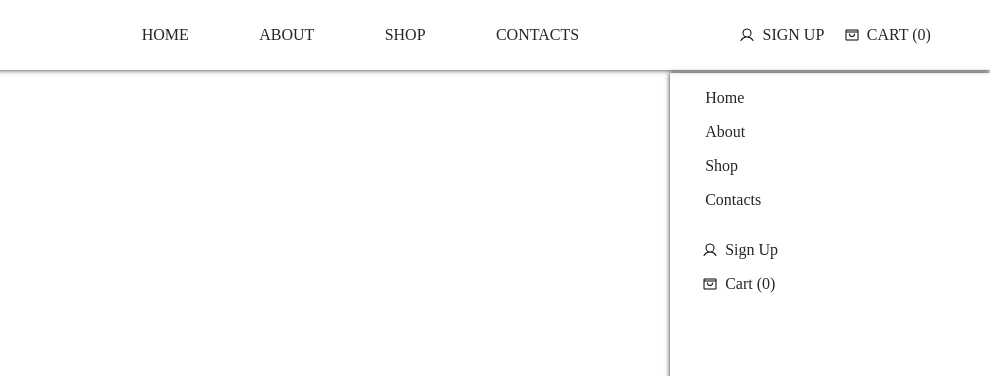
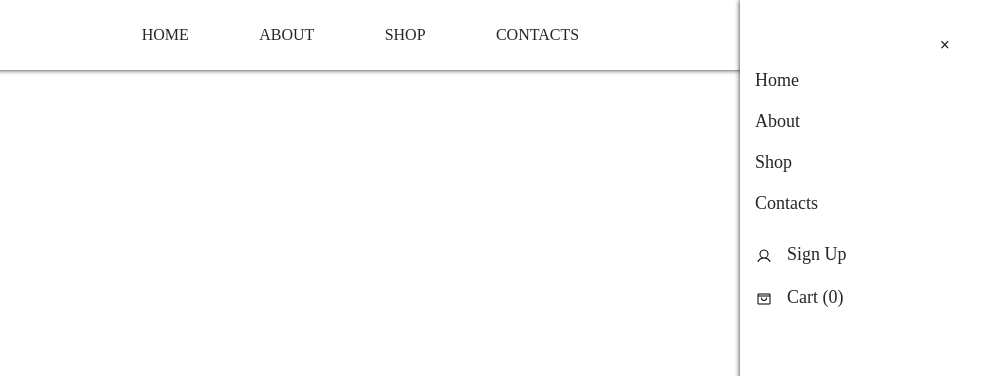
Before and after one commit to kholud555/TimeLess, a plain HTML site: page header.html in a window 1280 px wide. Both pictures are taken after a click on the element 266 px from the left and 35 px from the top of the page. Shown: the top 376 px of the page, 290-1280 px from the left. Drawn offline with Linux system fonts and the light colour scheme.

Commit message:
side nav

```diff
--- a/css/style.css
+++ b/css/style.css
@@ -110,53 +110,61 @@ body {
 }
 
 /* End of Navbar */
-/* start of prodacts-list */
-
-.prodacts-list {
-    display: none;
-    width: 25%;
+/* start of sidenav */
+.sidenav {
     height: 100%;
+    width: 0;
     position: fixed;
-    justify-content: space-between;
-    top: 73px;
+    z-index: 1;
+    top: 0;
     right: 0;
+    background-color: var(--white-font);
     box-shadow: 0 0 5px var(--main-color);
-    z-index: 3000;
-    padding: 0 2rem;
-
-
+    overflow-x: hidden;
+    transition: 0.5s;
+    padding-top: 60px;
 }
 
-.prodacts-list ul {
+.sidenav a {
+    padding: 10px 15px;
+    font-size: var(--sub-headline-font);
+    color: var(--main-color);
+    display: block;
+    transition: 0.3s;
+}
+
+.closebtn {
+    position: absolute;
+    top: 25px;
+    right: 25px;
+    font-size: 50px;
+    cursor: pointer;
+    color: var(--main-color);
+    font-weight: 900;
+    margin-left: 50px;
+}
+
+.login-div-side {
+    margin-top: 1rem;
+}
+
+.user-img-side , .cart-img-side {
+    width: var(--main-font);
+    height: var(--main-font);
+    margin-bottom: -30px;
+    cursor: pointer;
+}
+
+.login-div-side, .cart-div-side {
     display: flex;
     flex-direction: column;
-    gap: 1rem;
-    padding: 1rem 0;
+    justify-content: space-between;
+    padding: .5rem 1rem  ;
 }
 
-.prodacts-list.visible {
-    display: block;
-    animation: move 2s ease-in-out;
+.login-div-side a, .cart-div-side a {
+    margin-left: 1rem;
 }
-
-/* .prodacts-list.hidden {
-    transform: translateX(0) 2s ease-in-out;
-    transform: translateX(100%) 2s ease-in-out;
-} */
-
-@keyframes move {
-    0% {
-        transform: translateX(100%);
-    }
-
-    100% {
-        transform: translateX(0);
-    }
-}
-
-
-
-
 
 
 .container {
--- a/header.html
+++ b/header.html
@@ -1,24 +1,23 @@
-<!DOCTYPE html>
 <html lang="en">
 
 <head>
-    <meta class="link" charset="UTF-8">
-    <meta class="link" name="viewport" content="width=device-width, initial-scale=1.0">
+    <meta charset="UTF-8">
+    <meta name="viewport" content="width=device-width, initial-scale=1.0">
     <link rel="stylesheet" href="css/style.css">
     <title>Timeless</title>
 </head>
 
 <body>
-    <Section>
-        <Header>
+    <section>
+        <header>
             <nav id="nav-bar">
                 <div class="logo-div">
                     <a class="link" href="index.html">
                         <p class="Logo-p"><span>T</span>ime<span>l</span>ess</p>
                     </a>
                 </div>
-                <div class="menu-div" onclick="toggleProductsMenu()" id="productsLink">
-                    <img src="images/menu.svg" alt="">
+                <div class="menu-div" onclick="openNav()" id="side_bar_div">
+                    <img src="images/menu.svg" alt="Menu">
                 </div>
                 <div class="nav-div">
                     <ul>
@@ -32,23 +31,26 @@
                     <ul>
                         <li>
                             <div class="login-div">
-                                <img class="user-img" src="images/user.svg" alt="">
+                                <img class="user-img" src="images/user.svg" alt="User">
                                 <a class="link" href="login.html">Sign Up</a>
                             </div>
                         </li>
 
                         <li>
                             <div class="cart-div">
-                                <img class="cart-img" src="images/shopping-bag-open.svg" alt="">
+                                <img class="cart-img" src="images/shopping-bag-open.svg" alt="Cart">
                                 <a class="link" href="cart.html">Cart (<span id="counter">0</span>)</a>
                             </div>
                         </li>
                     </ul>
                 </div>
             </nav>
-        </Header>
-    </Section>
-    <div class="prodacts-list" id="prodactsList">
+        </header>
+    </section>
+
+    <!-- Side navigation -->
+    <div id="mySidenav" class="sidenav">
+        <a href="javascript:void(0)" class="closebtn" onclick="closeNav()">&times;</a>
         <ul>
             <li><a class="link" href="index.html">Home</a></li>
             <li><a class="link" href="about.html">About</a></li>
@@ -57,23 +59,23 @@
         </ul>
         <ul>
             <li>
-                <div class="login-div">
-                    <img class="user-img" src="images/user.svg" alt="">
-
+                <div class="login-div-side">
+                    <img class="user-img-side" src="images/user.svg" alt="User">
                     <a class="link" href="login.html">Sign Up</a>
                 </div>
             </li>
             <li>
-                <div class="cart-div">
-                    <img class="cart-img" src="images/shopping-bag-open.svg" alt="">
-
+                <div class="cart-div-side">
+                    <img class="cart-img-side" src="images/shopping-bag-open.svg" alt="Cart">
                     <a class="link" href="cart.html">Cart (<span id="counter">0</span>)</a>
                 </div>
             </li>
         </ul>
+    </div>
 
-    </div>
+
     <script src="js/menu.js"></script>
+
 </body>
 
 </html>
--- a/js/menu.js
+++ b/js/menu.js
@@ -1,40 +1,9 @@
-document.addEventListener('DOMContentLoaded', function() {
-    const productsLink = document.getElementById('productsLink');
-    const productsList = document.getElementById('prodactsList');
+/* Open the side navigation */
+function openNav() {
+    document.getElementById("mySidenav").style.width = "250px";
+}
 
-    function toggleProductsMenu() {
-        if (productsList.classList.contains('visible')) {
-            // If menu is visible, hide it
-            productsList.classList.remove('visible');
-            productsList.classList.add('hidden');
-
-            // Remove 'hidden' class and set display to 'none' after animation
-            setTimeout(() => {
-                productsList.classList.remove('hidden');
-                productsList.style.display = 'none';
-            }, 2000); // Match this to your CSS animation duration (2s)
-        } else {
-            // If menu is hidden, show it
-            productsList.style.display = 'block';
-
-            // Force a reflow before adding the 'visible' class
-            void productsList.offsetWidth;
-
-            productsList.classList.add('visible');
-        }
-    }
-
-    productsLink.addEventListener('click', function(event) {
-        event.stopPropagation();
-        toggleProductsMenu();
-    });
-
-    // Close the menu if clicking outside
-    document.addEventListener('click', function(event) {
-        if (!productsLink.contains(event.target) && !productsList.contains(event.target)) {
-            if (productsList.classList.contains('visible')) {
-                toggleProductsMenu();
-            }
-        }
-    });
-});
+/* Close the side navigation */
+function closeNav() {
+    document.getElementById("mySidenav").style.width = "0";
+}
```
Also changed, not shown: index.html (+2 -0 lines).
